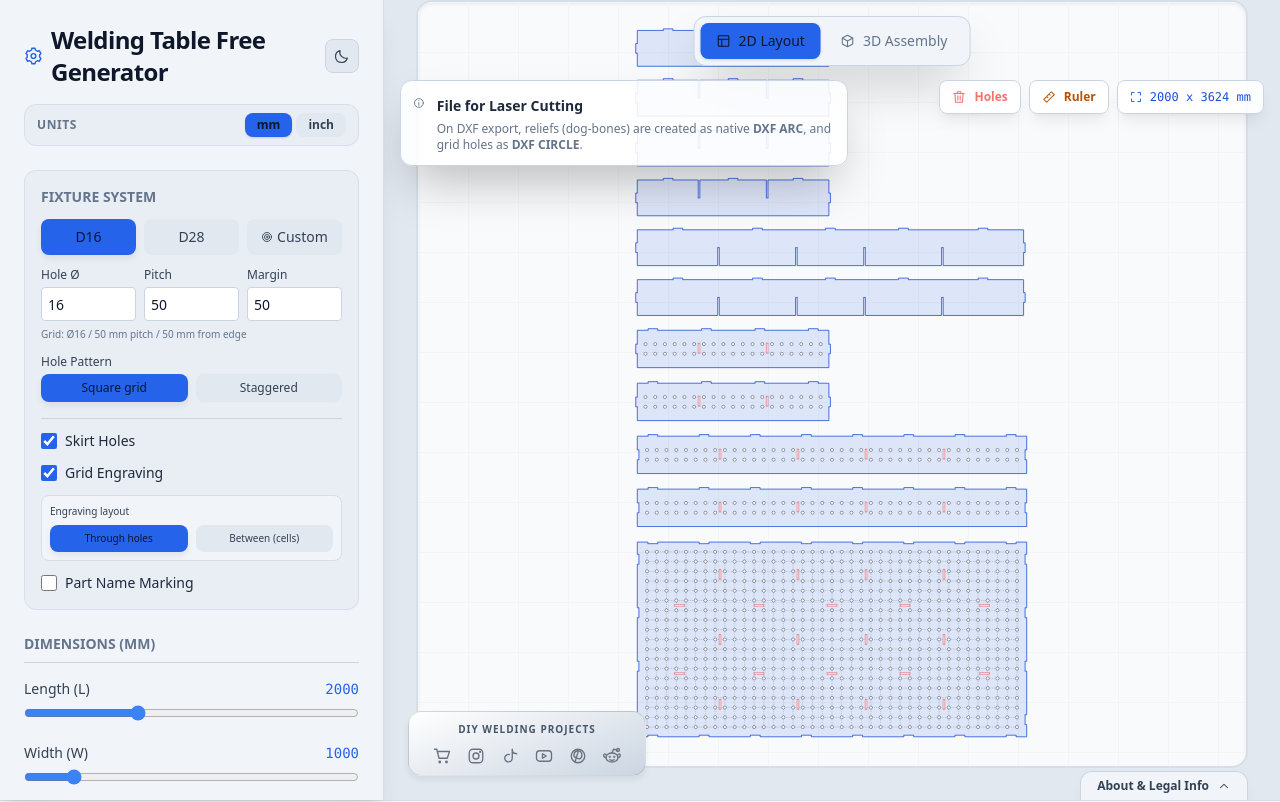
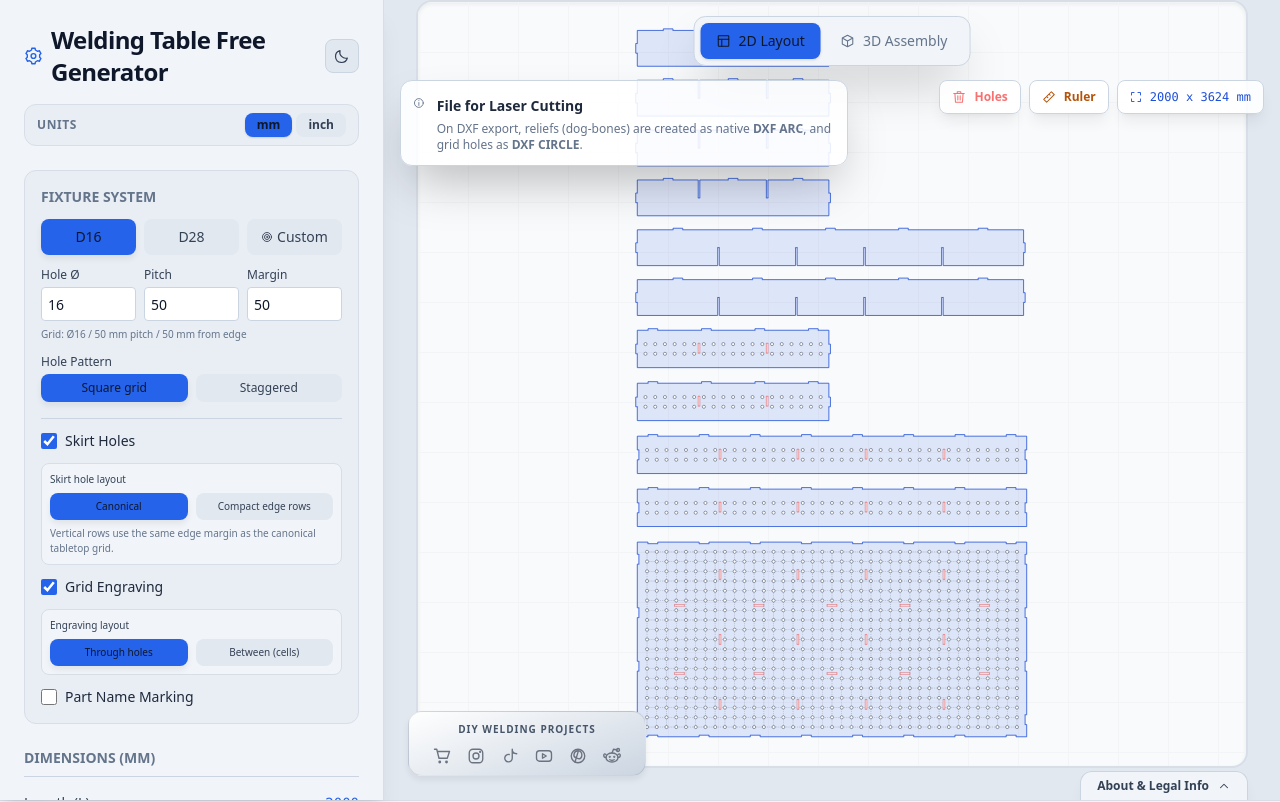
Before and after one commit to krolbot/welding-table-generator, a React (Vite) app: page / in a window 1280 px wide. Shown: the top 802 px of the page. Built offline with nearby package versions, Linux system fonts and the light colour scheme.

Commit message:
feat: add compact skirt hole layout

```diff
--- a/src/App.tsx
+++ b/src/App.tsx
@@ -126,6 +126,7 @@ function normalizeConfig(input: unknown): Config {
   if (value.units === 'in') result.units = 'inch'
   if (value.preset === 'D16' || value.preset === 'D28' || value.preset === 'Custom') result.preset = value.preset
   if (value.grid === 'square' || value.grid === 'staggered') result.grid = value.grid
+  if (value.skirtHoleLayout === 'canonical' || value.skirtHoleLayout === 'compact') result.skirtHoleLayout = value.skirtHoleLayout
   if (value.engravingMode === 'through' || value.engravingMode === 'between') result.engravingMode = value.engravingMode
   if (value.legMountStyle === 'boltPattern' || value.legMountStyle === 'cornerPlate') result.legMountStyle = value.legMountStyle
   if (value.legMountStyle === 'squareSocket') result.legMountStyle = 'cornerPlate'
@@ -506,7 +507,9 @@ export default function App() {
             <div className="fields three">{numericInput('holeDiameter', 'Hole Ø', numericBounds.holeDiameter.min, numericBounds.holeDiameter.max, 1)}{numericInput('pitch', 'Pitch', config.holeDiameter + 10, numericBounds.pitch.max, 5)}{numericInput('margin', 'Margin', config.holeDiameter / 2 + 5, Math.min(config.length, config.width) / 2 - 10, 5)}</div>
             <p className="grid-summary">Grid: Ø{numberLabel(config.holeDiameter, 3)} / {numberLabel(config.pitch, 3)} {unitLabel} pitch / {numberLabel(config.margin, 3)} {unitLabel} from edge</p>
             <div className="hole-pattern"><span>Hole Pattern</span><div className="grid-buttons"><button className={config.grid === 'square' ? 'active' : ''} onClick={() => patch('grid', 'square')}>Square grid</button><button className={config.grid === 'staggered' ? 'active' : ''} onClick={() => patch('grid', 'staggered')}>Staggered</button></div>{config.grid === 'staggered' && <p>Rows are offset by half a pitch. Grid engraving draws rows only — columns no longer line up.</p>}</div>
-            <div className="fixture-options">{toggle('skirtHoles', 'Skirt Holes')}{toggle('engraving', 'Grid Engraving')}
+            <div className="fixture-options">{toggle('skirtHoles', 'Skirt Holes')}
+              {config.skirtHoles && <div className="skirt-layout-options"><span>Skirt hole layout</span><div className="grid-buttons"><button className={config.skirtHoleLayout === 'canonical' ? 'active' : ''} onClick={() => patch('skirtHoleLayout', 'canonical')}>Canonical</button><button className={config.skirtHoleLayout === 'compact' ? 'active' : ''} onClick={() => patch('skirtHoleLayout', 'compact')}>Compact edge rows</button></div><p>{config.skirtHoleLayout === 'compact' ? 'Vertical rows are centred with at least half a pitch to the nominal skirt edges, independent of the tabletop margin. D16 / 50 mm gives two rows on a 100 mm skirt.' : 'Vertical rows use the same edge margin as the canonical tabletop grid.'}</p></div>}
+              {toggle('engraving', 'Grid Engraving')}
               {config.engraving && <div className="engraving-options"><span>Engraving layout</span><div className="grid-buttons"><button title="Lines run through the hole centres" className={config.engravingMode === 'through' ? 'active' : ''} onClick={() => patch('engravingMode', 'through')}>Through holes</button><button title="Lines run between the holes, forming cells" className={config.engravingMode === 'between' ? 'active' : ''} onClick={() => patch('engravingMode', 'between')}>Between (cells)</button></div></div>}
               {toggle('nameMarking', 'Part Name Marking')}
             </div>
--- a/src/geometry.ts
+++ b/src/geometry.ts
@@ -102,8 +102,16 @@ const grid = (part: PartName, width: number, height: number, c: Config, enabled:
   const holes: Hole[] = []
   const xs = centeredGridCoordinates(width, c)
   const rowPitch = c.grid === 'staggered' ? c.pitch / 2 : c.pitch
-  const rowCount = Math.max(part === 'top' ? 0 : 1, Math.floor((height - (part === 'top' ? 0 : c.thickness) - 2 * c.margin) / rowPitch + epsilon) + 1)
-  const ys = Array.from({ length: rowCount }, (_, index) => (index - (rowCount - 1) / 2) * rowPitch)
+  const compactSkirt = part.endsWith('Skirt') && c.skirtHoleLayout === 'compact'
+  // Compact skirts keep the declared coordinate pitch vertically; staggered mode only offsets alternate rows horizontally.
+  const verticalPitch = compactSkirt ? c.pitch : rowPitch
+  const canonicalRowCount = Math.max(part === 'top' ? 0 : 1, Math.floor((height - (part === 'top' ? 0 : c.thickness) - 2 * c.margin) / rowPitch + epsilon) + 1)
+  const compactNominalRowCount = Math.max(1, Math.floor(height / verticalPitch + epsilon))
+  const compactSafeRowCount = Math.max(0, Math.floor((height - c.thickness - c.holeDiameter - 2 * minimumHoleWeb) / verticalPitch + epsilon) + 1)
+  const rowCount = compactSkirt
+    ? Math.min(compactNominalRowCount, compactSafeRowCount)
+    : canonicalRowCount
+  const ys = Array.from({ length: rowCount }, (_, index) => (index - (rowCount - 1) / 2) * verticalPitch)
   for (let row = 0; row < ys.length; row += 1) {
     const y = ys[row]
     const offset = c.grid === 'staggered' && row % 2 ? c.pitch / 2 : 0
--- a/src/model.ts
+++ b/src/model.ts
@@ -2,6 +2,7 @@ export type Units = 'mm' | 'inch'
 export type Preset = 'D16' | 'D28' | 'Custom'
 export type Grid = 'square' | 'staggered'
 export type EngravingMode = 'through' | 'between'
+export type SkirtHoleLayout = 'canonical' | 'compact'
 export type LegMountStyle = 'boltPattern' | 'cornerPlate'
 export type PartName = 'top' | 'longSkirt' | 'shortSkirt' | 'longRib' | 'shortRib' | 'legCornerPlate'
 export type CustomHole = { id: string | number; part: PartName; x: number; y: number; d: number }
@@ -15,6 +16,7 @@ export type Config = {
   margin: number
   grid: Grid
   skirtHoles: boolean
+  skirtHoleLayout: SkirtHoleLayout
   engraving: boolean
   engravingMode: EngravingMode
   nameMarking: boolean
@@ -62,6 +64,7 @@ export const defaults: Config = {
   margin: 50,
   grid: 'square',
   skirtHoles: true,
+  skirtHoleLayout: 'canonical',
   engraving: true,
   engravingMode: 'through',
   nameMarking: false,
--- a/src/styles.css
+++ b/src/styles.css
@@ -59,7 +59,7 @@ input[type="number"], select { width: 100%; min-width: 0; border: 1px solid var(
 .field output { display: flex; align-items: center; padding: 4px 8px; border: 1px solid var(--input-border); background: var(--soft); color: var(--muted); font-size: 12px; line-height: 16px; height: 26px; border-radius: 4px; }
 .grid-summary { margin: 6px 0 0; font-size: 10px; line-height: 15px; }
 .hole-pattern { margin-top: 12px; }
-.hole-pattern > span, .engraving-options > span { display: block; font-size: 12px; line-height: 16px; color: #334155; margin-bottom: 4px; }
+.hole-pattern > span, .engraving-options > span, .skirt-layout-options > span { display: block; font-size: 12px; line-height: 16px; color: #334155; margin-bottom: 4px; }
 .grid-buttons { display: flex; gap: 8px; }
 .grid-buttons button { flex: 1; min-width: 0; background: var(--control-bg); color: var(--control-text); border-radius: 8px; padding: 6px 8px; font-size: 12px; line-height: 16px; font-weight: 500; }
 .grid-buttons button.active { background: var(--blue); color: var(--accent-contrast); box-shadow: 0 4px 6px #0001; }
@@ -67,9 +67,10 @@ input[type="number"], select { width: 100%; min-width: 0; border: 1px solid var(
 .checkbox { display: flex; align-items: center; gap: 8px; font-size: 14px; line-height: 20px; margin: 0 0 12px; cursor: pointer; color: #1e293b; }
 .checkbox:last-child { margin-bottom: 0; }
 .checkbox input { width: 16px; height: 16px; margin: 0; accent-color: var(--blue); cursor: pointer; flex-shrink: 0; }
-.engraving-options { margin: 0 0 12px; padding: 8px; border: 1px solid var(--border); border-radius: 8px; background: var(--surface); }
-.engraving-options .grid-buttons { gap: 8px; }
-.engraving-options .grid-buttons button { padding: 6px 8px; font-size: 10px; line-height: 15px; }
+.engraving-options, .skirt-layout-options { margin: 0 0 12px; padding: 8px; border: 1px solid var(--border); border-radius: 8px; background: var(--surface); }
+.engraving-options .grid-buttons, .skirt-layout-options .grid-buttons { gap: 8px; }
+.engraving-options .grid-buttons button, .skirt-layout-options .grid-buttons button { padding: 6px 8px; font-size: 10px; line-height: 15px; }
+.skirt-layout-options p { margin: 6px 0 0; }
 .slider-field { display: block; margin: 16px 0 0; min-height: 48px; }
 .slider-field:last-child { margin-bottom: 0; }
 .slider-field > span { display: flex; justify-content: space-between; align-items: center; font-size: 14px; line-height: 20px; color: #334155; margin-bottom: 4px; }
@@ -243,12 +244,12 @@ h3 small { margin-left: 2px; color: var(--faint); font-size: 10px; font-weight:
 .fixture-card h3, .production-card h3 { text-transform: uppercase; }
 .fixture-card .field { margin-top: 0; }
 .fixture-card .field > span { font-size: 12px; line-height: 16px; }
-.engraving-options > span { font-size: 10px; line-height: 15px; margin-bottom: 6px; }
+.engraving-options > span, .skirt-layout-options > span { font-size: 10px; line-height: 15px; margin-bottom: 6px; }
 .indented > .slider-field { margin-top: 0; }
 .canvas-tools .holes-tool { color: #f87171; font: 600 12px/16px ui-sans-serif, system-ui, sans-serif; }
 .canvas-tools .ruler-tool { color: #b45309; font: 600 12px/16px ui-sans-serif, system-ui, sans-serif; }
 .part .slot-contour { fill: var(--paper); stroke: #dc2626; stroke-width: 2.2222; }
-[data-theme="dark"] .brand h2, [data-theme="dark"] .field > span, [data-theme="dark"] .slider-field > span, [data-theme="dark"] .hole-pattern > span { color: #cbd5e1; }
+[data-theme="dark"] .brand h2, [data-theme="dark"] .field > span, [data-theme="dark"] .slider-field > span, [data-theme="dark"] .hole-pattern > span, [data-theme="dark"] .engraving-options > span, [data-theme="dark"] .skirt-layout-options > span { color: #cbd5e1; }
 [data-theme="dark"] input[type="number"], [data-theme="dark"] select { color: #fff; }
 [data-theme="dark"] .checkbox, [data-theme="dark"] input[type="range"] { color: #e2e8f0; }
 [data-theme="dark"] .drawing-frame { background: #0f172a; }
@@ -330,7 +331,7 @@ h3 small { margin-left: 2px; color: var(--faint); font-size: 10px; font-weight:
   .exports .share { height: 30px; padding: 6px 12px; }
   .exports .zip { height: 34px; padding: 8px 12px; }
   .exports .dxf { height: 29px; padding: 6px 12px; }
-  .fixture-options .checkbox, .engraving-options { margin-bottom: 8px; }
+  .fixture-options .checkbox, .engraving-options, .skirt-layout-options { margin-bottom: 8px; }
   .fixture-options > .checkbox:last-child { margin-bottom: 0; }
   .settings-scroll > section:not(.fixture-card) > h3 { padding-bottom: 6px; margin-bottom: 0; }
   .slider-field output { font-size: 12px; line-height: 16px; }
```
Also changed, not shown: 1 other file (tests, documents, lock files or other folders).
